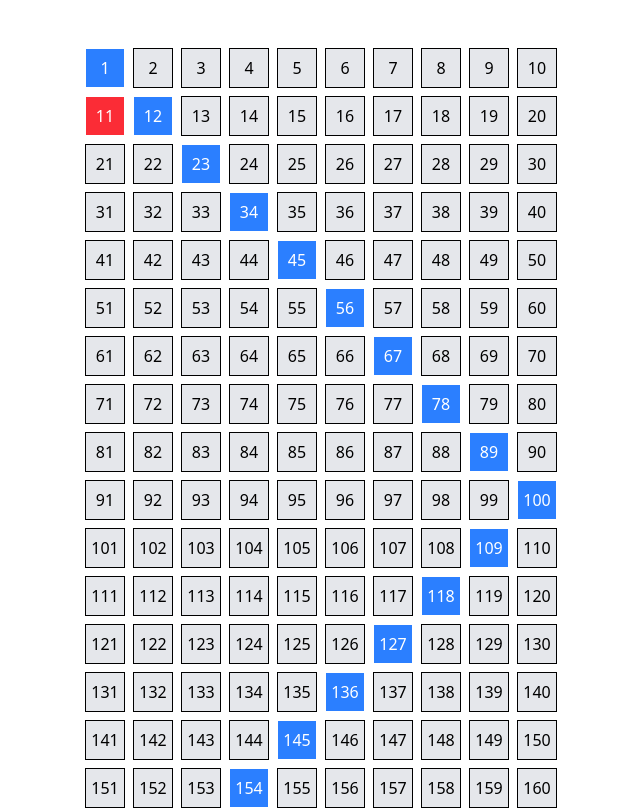
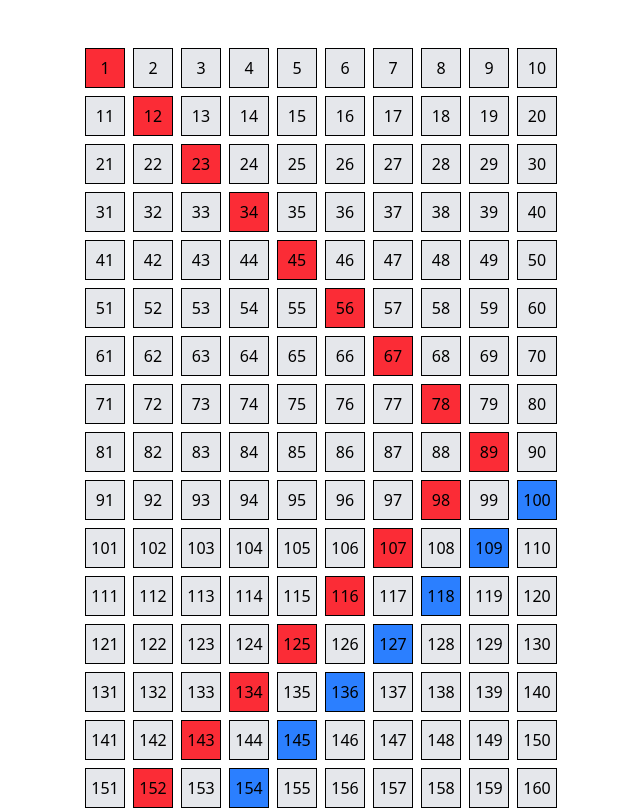
Before and after one commit to tewarishash12/assignment, a React (Vite) app: page / in a window 1280 px wide. Shown: the top 809 px of the page, without its empty margins (319-959 px from the left). Built offline with nearby package versions, Linux system fonts and the light colour scheme.

Commit message:
completed the 90% expectations of the assignment

```diff
--- a/src/App.jsx
+++ b/src/App.jsx
@@ -4,7 +4,7 @@ import Table from './components/Table'
 function App() {
 
   return (
-    <h1 class="">
+    <h1>
       <Table />
     </h1>
   )
--- a/src/components/Table.jsx
+++ b/src/components/Table.jsx
@@ -1,62 +1,124 @@
-import React, { useState, useEffect } from "react";
+import React, { useEffect, useState } from "react";
+
+function generateSequence(limit) {
+    let sequence = new Set();
+    let start = 1;
+    let diff = 11;
+
+    while (start < limit) {
+        for (let i = 0; i < 9; i++) {
+            sequence.add(start);
+            start += diff;
+        }
+        if (diff === 11)
+            diff -= 2;
+        else
+            diff += 2;
+    }
+    return sequence;
+}
+
+function generateRedSequence(start, isFirstRound , limit) {
+    let diff= isFirstRound ? 9 : 11;
+
+    let redSequence = new Set();
+    while (start < limit) {
+        let col = 8
+        for (let i = col; i >= 0; i--) {
+            start = start + diff;
+            redSequence.add(start);
+            if((diff===11 && start%10===0) || (diff===9 && start%10===1))
+                break;
+        }
+        if (diff === 9) diff += 2
+        else diff -= 2
+    }
+
+    return redSequence;
+}
 
 function Table() {
     const gridSize = 500;
     const numbers = Array.from({ length: gridSize }, (_, i) => i + 1);
-    const columns = 10;
-    const lastColumnIndex = columns - 1;
-
-    const [direction, setDirection] = useState(1);
-    const [currentPosition, setCurrentPosition] = useState(0);
+    const sequenceSet = generateSequence(gridSize);
+    const [redSequence, setRedSequence] = useState(new Set())
+    const [isFirstRound, setIsFirstRound] = useState(true);
+    const [start, setStart] = useState(-9);
 
     useEffect(() => {
         const interval = setInterval(() => {
-            setCurrentPosition((prev) => {
-                const nextPosition = prev + direction;
+            setRedSequence(new Set(generateRedSequence(start, isFirstRound , gridSize)));
 
-                if (nextPosition % columns === lastColumnIndex) {
-                    setDirection(-direction);
+
+            if (start >= -1 && isFirstRound) {
+                setIsFirstRound(false)
+                setStart(-1);
+            } else if (start <= -10 && !isFirstRound) {
+                setIsFirstRound(true);
+                setStart(-10)
+                // setRedSequence(new Set(generateRedSequence(start, isFirstRound , gridSize)));
+            } else {
+                setStart((prev) => isFirstRound ? prev + 1 : prev - 1)
             }
+        }, 100)
 
-                return nextPosition;
-            });
-        }, 1000);
+        return () => clearInterval(interval);
+    }, [start,isFirstRound])
 
-    }, [direction]);
+    // useEffect(() => {
+    //     function executeLoop() {
+    //         let start = isFirstRound ? -9 : -2;
+    //         if (isFirstRound) {
+    //             let i = start;
+
+    //             function runFirstLoop() {
+    //                 if (i < 0) {
+    //                     setRedSequence(generateRedSequence(i, gridSize))
+    //                     // console.log("First Loop" + i + " sequence " + [...generateRedSequence(i, 500)]);
+    //                     setI((num) => num + 1)
+    //                     // i++;
+    //                     setTimeout(runFirstLoop, 100);
+    //                 } else {
+    //                     setIsFirstRound(false)
+    //                     executeLoop();
+    //                 }
+    //             }
+
+    //             runFirstLoop();
+    //         } else {
+    //             let i = start;
+    //             function runSecondLoop() {
+    //                 if (i >= -10) {
+    //                     setRedSequence(generateRedSequence(i, gridSize));
+    //                     // console.log("Second Loop" + i + " sequence " + [...generateRedSequence(i, 250)]);
+    //                     setI((num) => num - 1);
+    //                     // i--;
+    //                     setTimeout(runSecondLoop, 100);
+    //                 } else {
+    //                     setIsFirstRound(true);
+    //                     executeLoop();
+    //                 }
+    //             }
+
+    //             runSecondLoop();
+    //         }
+    //     }
+
+    //     executeLoop();
+    // }, [isFirstRound])
 
     return (
         <div className="grid grid-cols-10 gap-2 p-4 w-fit mx-auto">
-            {numbers.map((num) => {
-                let isBlue = false;
-                let isRed = false; // For tracking the red square
-
-                const cycle = Math.floor((num - 1) / 180);
-                const cycleStart = cycle * 180 + 1;
-                const localNum = num - cycleStart + 1;
-
-                if (localNum <= 100) {
-                    isBlue = (localNum - 1) % 11 === 0;
-                }
-                else if (localNum > 100 && localNum < 181) {
-                    isBlue = (localNum - 100) % 9 === 0;
-                }
-
-                // Check if this number should be red (based on currentPosition)
-                if (num === currentPosition + 1) {
-                    isRed = true;
-                }
-
-                return (
+            {numbers.map((num) => (
                 <div
                     key={num}
                     className={`border p-2 text-center w-10 h-10 flex items-center justify-center
-                            ${isBlue ? "bg-blue-500 text-white" : "bg-gray-200"}
-                            ${isRed ? "bg-red-500 text-white" : ""}`}
+                        ${redSequence.has(num) ? "bg-red-500" : sequenceSet.has(num) ? "bg-blue-500" : "bg-gray-200"}`
+                    }
                 >
                     {num}
                 </div>
-                );
-            })}
+            ))}
         </div>
     );
 }
```
Lines whose indentation alone changed are shown as unchanged.
